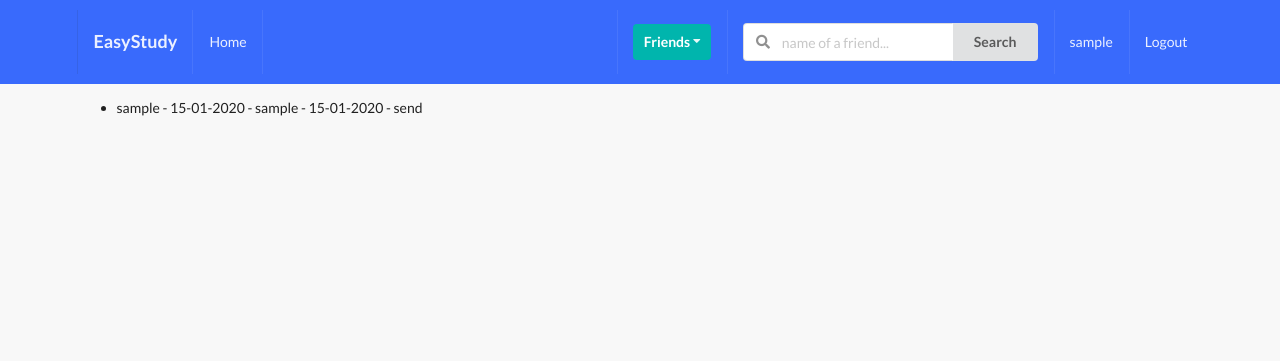
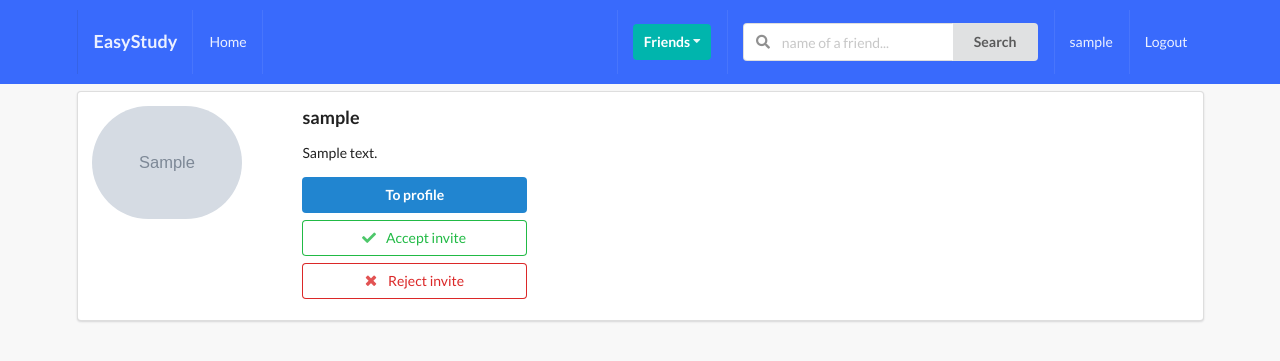
Before and after one commit to TrezorTop/EasyStudy, a Django app: page /profiles/my_invites/ in a window 1280 px wide. Shown: the top 361 px of the page. Run offline with Django 3.2, Linux system fonts and the light colour scheme; a user stored in the database is signed in; tables that the repository leaves empty hold one stand-in row (values such as "Sample post"); grey boxes marked "Sample" are stand-in pictures; some libraries are stand-ins or nearby versions.

Commit message:
profile list and profile view update

```diff
--- a/EasyStudy/profiles/models.py
+++ b/EasyStudy/profiles/models.py
@@ -1,4 +1,5 @@
 from django.db import models
+from django.shortcuts import reverse
 from django.contrib.auth.models import User
 from .utils import get_random_code
 from django.template.defaultfilters import slugify
@@ -46,6 +47,12 @@ class Profile(models.Model):
 
     objects = ProfileManager()
 
+    def __str__(self):
+        return f"{self.user.username} - {self.created.strftime('%d-%m-%Y ')}"
+
+    def get_absolute_url(self):
+        return reverse("profiles:profile_detail_view", kwargs={"slug": self.slug})
+
     def get_friends(self):
         return self.friends.all()
 
@@ -73,19 +80,26 @@ class Profile(models.Model):
             total_liked += item.liked.all().count()
         return total_liked
 
-    def __str__(self):
-        return f"{self.user.username} - {self.created.strftime('%d-%m-%Y ')}"
+    __initial_first_name = None
+    __initial_last_name = None
+
+    def __init__(self, *args, **kwargs):
+        super().__init__(*args, **kwargs)
+        self.__initial_first_name = self.first_name
+        self.__initial_last_name = self.last_name
 
     def save(self, *args, **kwargs):
         slug_exists = False
-        if self.first_name and self.last_name:
-            to_slug = slugify(str(self.first_name) + " " + str(self.last_name))
-            slug_exists = Profile.objects.filter(slug=to_slug).exists()
-            while slug_exists:
-                to_slug = slugify(to_slug + " " + str(get_random_code()))
+        to_slug = self.slug
+        if self.first_name != self.__initial_first_name or self.last_name != self.__initial_last_name or self.slug == "":
+            if self.first_name and self.last_name:
+                to_slug = slugify(str(self.first_name) + " " + str(self.last_name))
                 slug_exists = Profile.objects.filter(slug=to_slug).exists()
-        else:
-            to_slug = str(self.user)
+                while slug_exists:
+                    to_slug = slugify(to_slug + " " + str(get_random_code()))
+                    slug_exists = Profile.objects.filter(slug=to_slug).exists()
+            else:
+                to_slug = str(self.user)
         self.slug = to_slug
         super().save(*args, **kwargs)
 
--- a/EasyStudy/profiles/templates/profiles/my_invites.html
+++ b/EasyStudy/profiles/templates/profiles/my_invites.html
@@ -1,13 +1,46 @@
 {% extends 'base.html' %}
 
 {% block title %}
-My invites
+    My invites
 {% endblock title %}
 
 {% block content %}
-<ul>
-    {% for item in query_set %}
-    <li>{{ item }}</li>
+
+    {% if is_empty %}
+        <h2>No invitations.. </h2>
+    {% endif %}
+
+    {% for object in query_set %}
+        <div class="ui segment">
+            <div class="ui grid">
+                <div class="row">
+                    <div class="three wide column">
+                        <img src="{{ object.avatar.url }}" alt="avatar" class="ui small circular image">
+                    </div>
+                    <div class="thirteen wide column">
+                        <h3>{{ object.user }}</h3>
+                        <p>{{ object.bio }}</p>
+                        <a href="">
+                            <button class="ui primary button w-big mb-7">To profile</button>
+                        </a>
+                        <form action="{% url 'profiles:accept_invite' %}" method="POST">
+                            {% csrf_token %}
+                            <input type="hidden" name="profile_pk" value={{ object.pk }}>
+                            <button type="submit" class="ui positive basic button w-big mb-7">
+                                <i class="check icon"></i> Accept  invite
+                            </button>
+                        </form>
+
+                        <form action="{% url 'profiles:reject_invite' %}" method="POST">
+                            {% csrf_token %}
+                            <input type="hidden" name="profile_pk" value={{ object.pk }}>
+                            <button type="submit" class="ui negative basic button w-big mb-7">
+                                <i class="close icon"></i> Reject invite
+                            </button>
+                        </form>
+                    </div>
+                </div>
+            </div>
+        </div>
     {% endfor %}
-</ul>
 {% endblock content %}
--- a/EasyStudy/profiles/templates/profiles/profile_list.html
+++ b/EasyStudy/profiles/templates/profiles/profile_list.html
@@ -20,7 +20,9 @@
                     <div class="thirteen wide column">
                         <h3>{{ object.user }}</h3>
                         <p> {{ object.bio }} </p>
-                        <button class="ui primary button mb-7 w-big">To profile</button>
+                        <a href="{{ object.get_absolute_url }}">
+                            <button class="ui primary button mb-7 w-big">To profile</button>
+                        </a>
                         <br>
 
                         {% if object.user not in relation_receiver and object.user not in relation_sender %}
--- a/EasyStudy/profiles/urls.py
+++ b/EasyStudy/profiles/urls.py
@@ -4,18 +4,24 @@ from .views import (
     invites_received_view,
     profiles_list_view,
     invite_profiles_list_view,
+    ProfileDetailView,
     ProfileListView,
     send_invitation,
-    remove_from_friends
+    remove_from_friends,
+    accept_invitation,
+    reject_invitation,
 )
 
 app_name = 'profiles'
 
 urlpatterns = [
+    path('', ProfileListView.as_view(), name='all_profiles_view'),
     path('myprofile/', my_profile_view, name='my_profile_view'),
     path('my_invites/', invites_received_view, name='my_invites_view'),
-    path('all_profiles/', ProfileListView.as_view(), name='all_profiles_view'),
     path('to_invite/', invite_profiles_list_view, name='invite_profiles_list_view'),
     path('send_invite/', send_invitation, name='send_invite'),
     path('remove_friend/', remove_from_friends, name='remove_friend'),
+    path('<slug>/', ProfileDetailView.as_view(), name='profile_detail_view'),
+    path('my_invites/accept', accept_invitation, name='accept_invite'),
+    path('my_invites/reject', reject_invitation, name='reject_invite'),
 ]
--- a/EasyStudy/profiles/views.py
+++ b/EasyStudy/profiles/views.py
@@ -1,7 +1,7 @@
-from django.shortcuts import render, redirect
+from django.shortcuts import render, redirect, get_object_or_404
 from .models import Profile, Relationship
 from .forms import ProfileModelForm
-from django.views.generic import ListView
+from django.views.generic import ListView, DetailView
 from django.contrib.auth.models import User
 from django.db.models import Q
 
@@ -28,10 +28,39 @@ def my_profile_view(request):
 def invites_received_view(request):
     profile = Profile.objects.get(user=request.user)
     query_set = Relationship.objects.invitations_received(profile)
+    results = list(map(lambda x: x.sender, query_set))
+    is_empty = False
+    if len(results) == 0:
+        is_empty = True
 
-    context = {'query_set': query_set}
+    context = {
+        'query_set': results,
+        'is_empty': is_empty,
+    }
 
     return render(request, 'profiles/my_invites.html', context)
+
+
+def accept_invitation(request):
+    if request.method == "POST":
+        pk = request.POST.get('profile_pk')
+        sender = Profile.objects.get(pk=pk)
+        receiver = Profile.objects.get(user=request.user)
+        relation = get_object_or_404(Relationship, sender=sender, receiver=receiver)
+        if relation.status == 'send':
+            relation.status = 'accepted'
+            relation.save()
+    return redirect('profiles:my_invites_view')
+
+
+def reject_invitation(request):
+    if request.method == "POST":
+        pk = request.POST.get('profile_pk')
+        sender = Profile.objects.get(pk=pk)
+        receiver = Profile.objects.get(user=request.user)
+        relation = get_object_or_404(Relationship, sender=sender, receiver=receiver)
+        relation.delete()
+    return redirect('profiles:my_invites_view')
 
 
 def invite_profiles_list_view(request):
@@ -50,6 +79,40 @@ def profiles_list_view(request):
     context = {'query_set': query_set}
 
     return render(request, 'profiles/profile_list.html', context)
+
+
+class ProfileDetailView(DetailView):
+    model = Profile
+    template_name = 'profiles/detail.html'
+
+    def get_object(self, queryset=None):
+        slug = self.kwargs.get('slug')
+        profile = Profile.objects.get(slug=slug)
+
+        return profile
+
+    def get_context_data(self, *, object_list=None, **kwargs):
+        context = super().get_context_data(**kwargs)
+        user = User.objects.get(username__iexact=self.request.user)
+        profile = Profile.objects.get(user=user)
+        relation_receiver = Relationship.objects.filter(sender=profile)
+        relation_sender = Relationship.objects.filter(receiver=profile)
+
+        relation_receiver_listed = []
+        relation_sender_listed = []
+
+        for item in relation_receiver:
+            relation_receiver_listed.append(item.receiver.user)
+
+        for item in relation_sender:
+            relation_sender_listed.append(item.sender.user)
+
+        context["relation_receiver"] = relation_receiver_listed
+        context["relation_sender"] = relation_sender_listed
+        context["posts"] = self.get_object().get_all_author_posts()
+        context["len_posts"] = True if len(self.get_object().get_all_author_posts()) > 0 else False
+
+        return context
 
 
 class ProfileListView(ListView):
```
Also changed, not shown: EasyStudy/profiles/templates/profiles/detail.html (added, +83 -0 lines).
